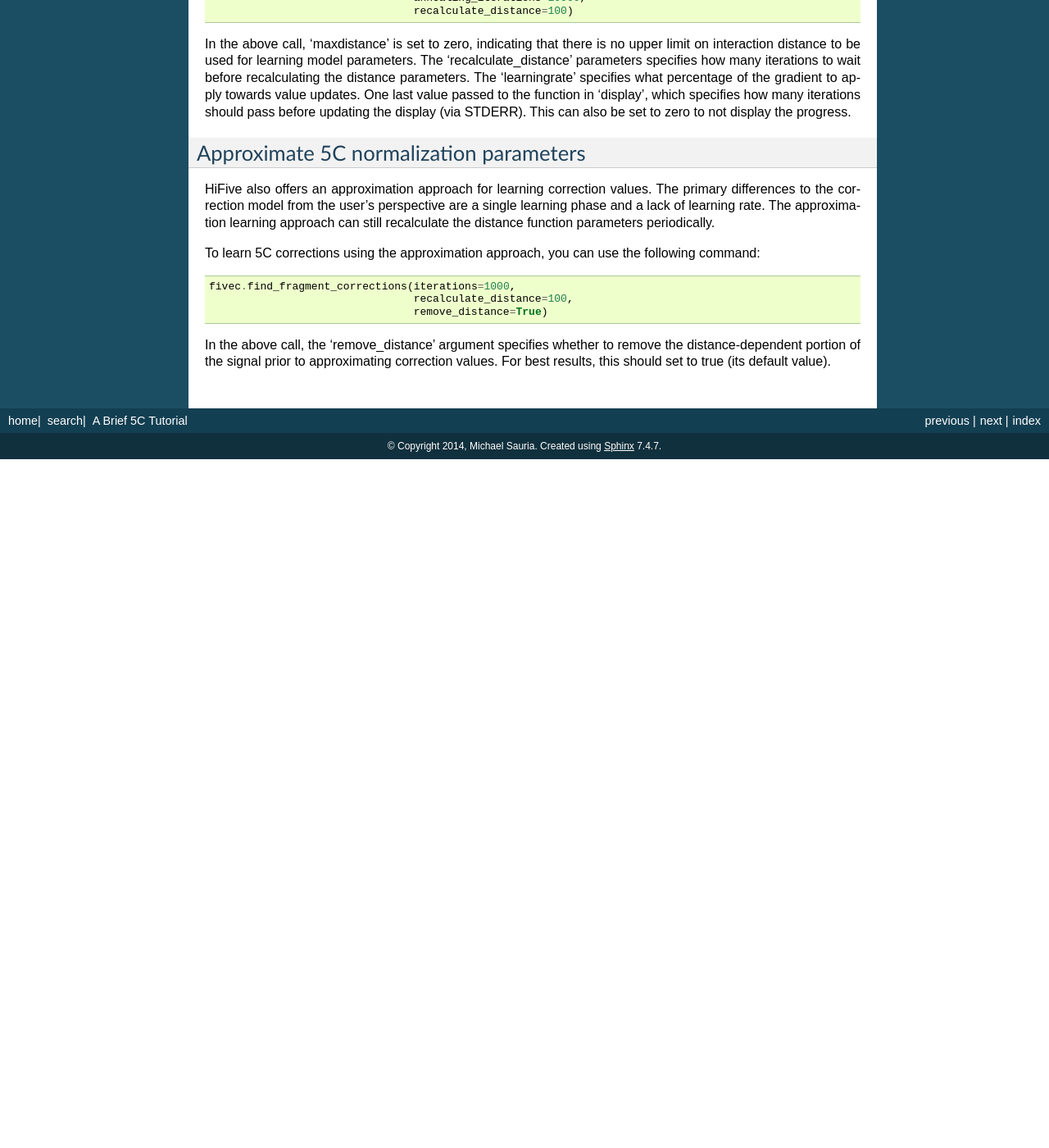
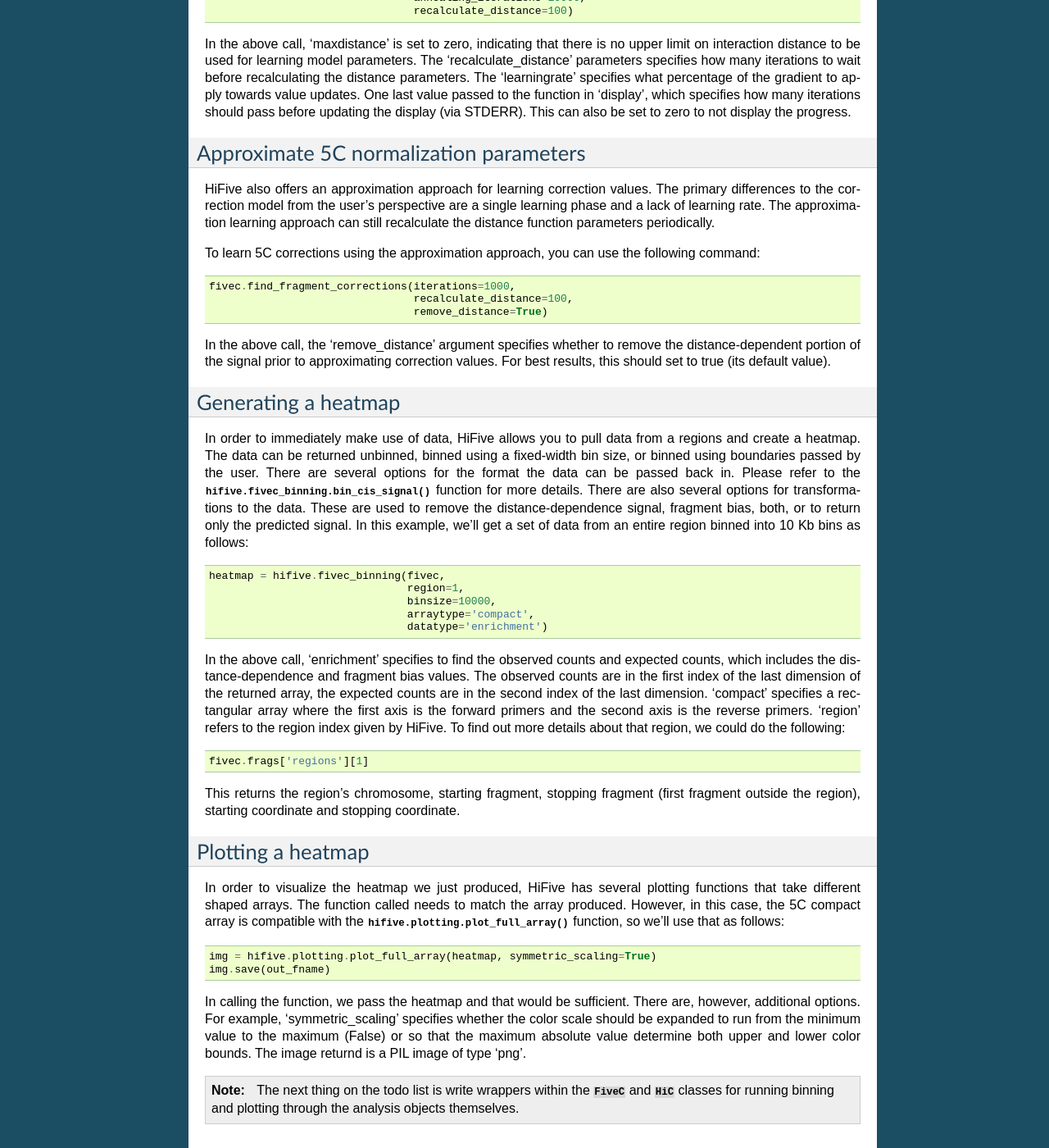
Before and after one commit to bxlab/hifive, a Sphinx documentation site: the page built from doc/fivec_tutorial.rst, in a window 1280 px wide and 1400 px high, scrolled down 3227 px. Shown: the whole window at 82% size. Built offline with Sphinx 7.4.7, drawn with Linux system fonts in a browser that asks for light colours; pages that are not in the unit, such as notebooks, are missing from menus; before the commit the page ends 3787 px from its top, so only the background shows below that.

Commit message:
Added heatmap generation and plotting to documentation tutorials.

```diff
--- a/doc/fivec_tutorial.rst
+++ b/doc/fivec_tutorial.rst
@@ -141,3 +141,36 @@ To learn 5C corrections using the approximation approach, you can use the follow
                                   remove_distance=True)
 
 In the above call, the 'remove_distance' argument specifies whether to remove the distance-dependent portion of the signal prior to approximating correction values. For best results, this should set to true (its default value).
+
+.. _generating_a_fivec_heatmap:
+
+Generating a heatmap
+====================
+
+In order to immediately make use of data, HiFive allows you to pull data from a regions and create a heatmap. The data can be returned unbinned, binned using a fixed-width bin size, or binned using boundaries passed by the user. There are  several options for the format the data can be passed back in. Please refer to the :meth:`hifive.fivec_binning.bin_cis_signal` function for more details. There are also several options for transformations to the data. These are used to remove the distance-dependence signal, fragment bias, both, or to return only the predicted signal. In this example, we'll get a set of data from an entire region binned into 10 Kb bins as follows::
+
+  heatmap = hifive.fivec_binning(fivec,
+                                 region=1,
+                                 binsize=10000,
+                                 arraytype='compact',
+                                 datatype='enrichment')
+
+In the above call, 'enrichment' specifies to find the observed counts and expected counts, which includes the distance-dependence and fragment bias values. The observed counts are in the first index of the last dimension of the returned array, the expected counts are in the second index of the last dimension. 'compact' specifies a rectangular array where the first axis is the forward primers and the second axis is the reverse primers. 'region' refers to the region index given by HiFive. To find out more details about that region, we could do the following::
+
+  fivec.frags['regions'][1]
+
+This returns the region's chromosome, starting fragment, stopping fragment (first fragment outside the region), starting coordinate and stopping coordinate.
+
+.. _plotting_a_fivec_heatmap:
+
+Plotting a heatmap
+==================
+
+In order to visualize the heatmap we just produced, HiFive has several plotting functions that take different shaped arrays. The function called needs to match the array produced. However, in this case, the 5C compact array is compatible with the :meth:`hifive.plotting.plot_full_array` function, so we'll use that as follows::
+
+  img = hifive.plotting.plot_full_array(heatmap, symmetric_scaling=True)
+  img.save(out_fname)
+
+In calling the function, we pass the heatmap and that would be sufficient. There are, however, additional options. For example, 'symmetric_scaling' specifies whether the color scale should be expanded to run from the minimum value to the maximum (False) or so that the maximum absolute value determine both upper and lower color bounds. The image returnd is a PIL image of type 'png'.
+
+.. note:: The next thing on the todo list is write wrappers within the :class:`FiveC` and :class:`HiC` classes for running binning and plotting through the analysis objects themselves.
```
Also changed, not shown: doc/hic_tutorial.rst (+31 -0 lines).
